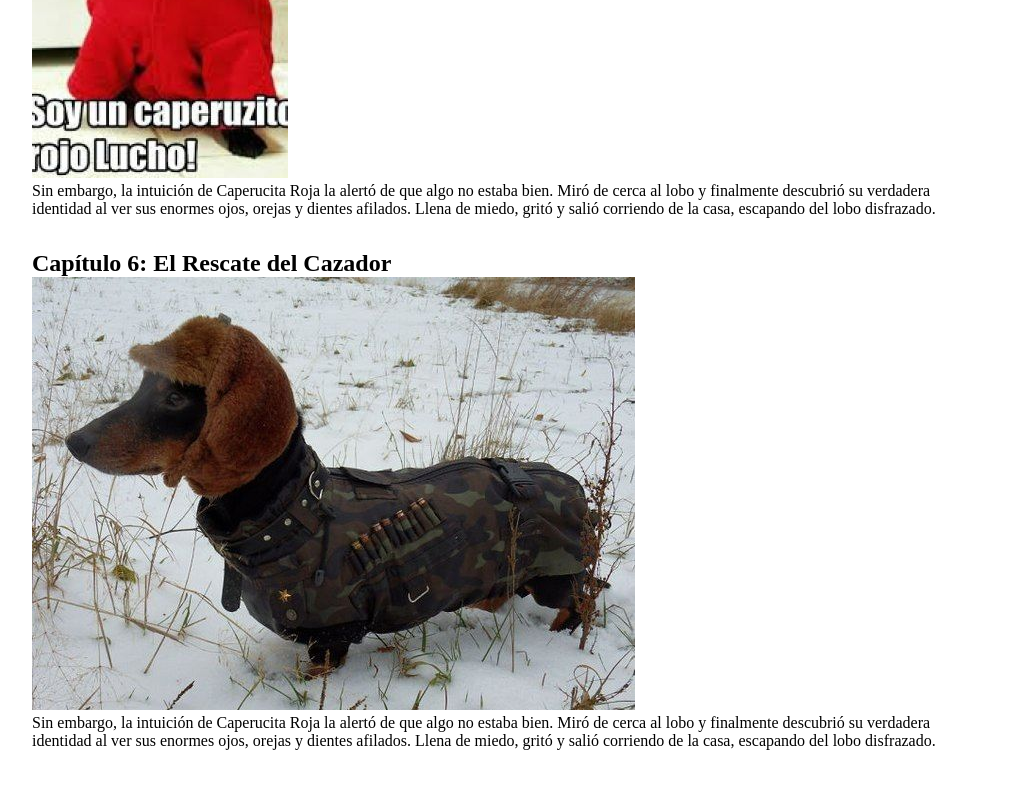
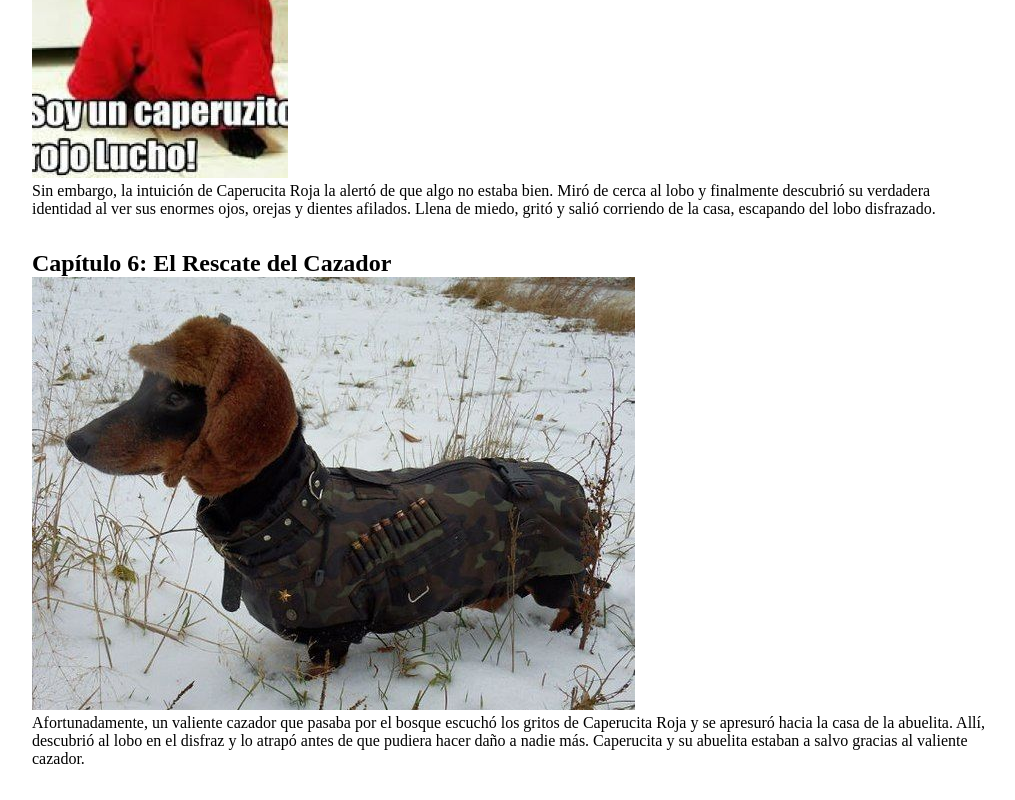
Before and after one commit to BarmanDev/Practice-Git-Little-Red-Riding-Hood, a plain HTML site: page index.html in a window 1280 px wide. Shown: the part 1867-2667 px from the top of the page, without its empty margins (128-1143 px from the left). Drawn offline with Linux system fonts and the light colour scheme.

Commit message:
Chapter 6 The hunter catches the wolf and saves Little Red Riding Hood

```diff
--- a/index.html
+++ b/index.html
@@ -41,7 +41,7 @@
         <section class="shared-section">
             <h2>Capítulo 6: El Rescate del Cazador</h2>
             <img src="./src/assets/img/cazador.jpg" alt="Perro Cazador ">
-            <p>Sin embargo, la intuición de Caperucita Roja la alertó de que algo no estaba bien. Miró de cerca al lobo y finalmente descubrió su verdadera identidad al ver sus enormes ojos, orejas y dientes afilados. Llena de miedo, gritó y salió corriendo de la casa, escapando del lobo disfrazado.</p>
+            <p> Afortunadamente, un valiente cazador que pasaba por el bosque escuchó los gritos de Caperucita Roja y se apresuró hacia la casa de la abuelita. Allí, descubrió al lobo en el disfraz y lo atrapó antes de que pudiera hacer daño a nadie más. Caperucita y su abuelita estaban a salvo gracias al valiente cazador.</p>
         </section>
     </main>
     <footer>
```
